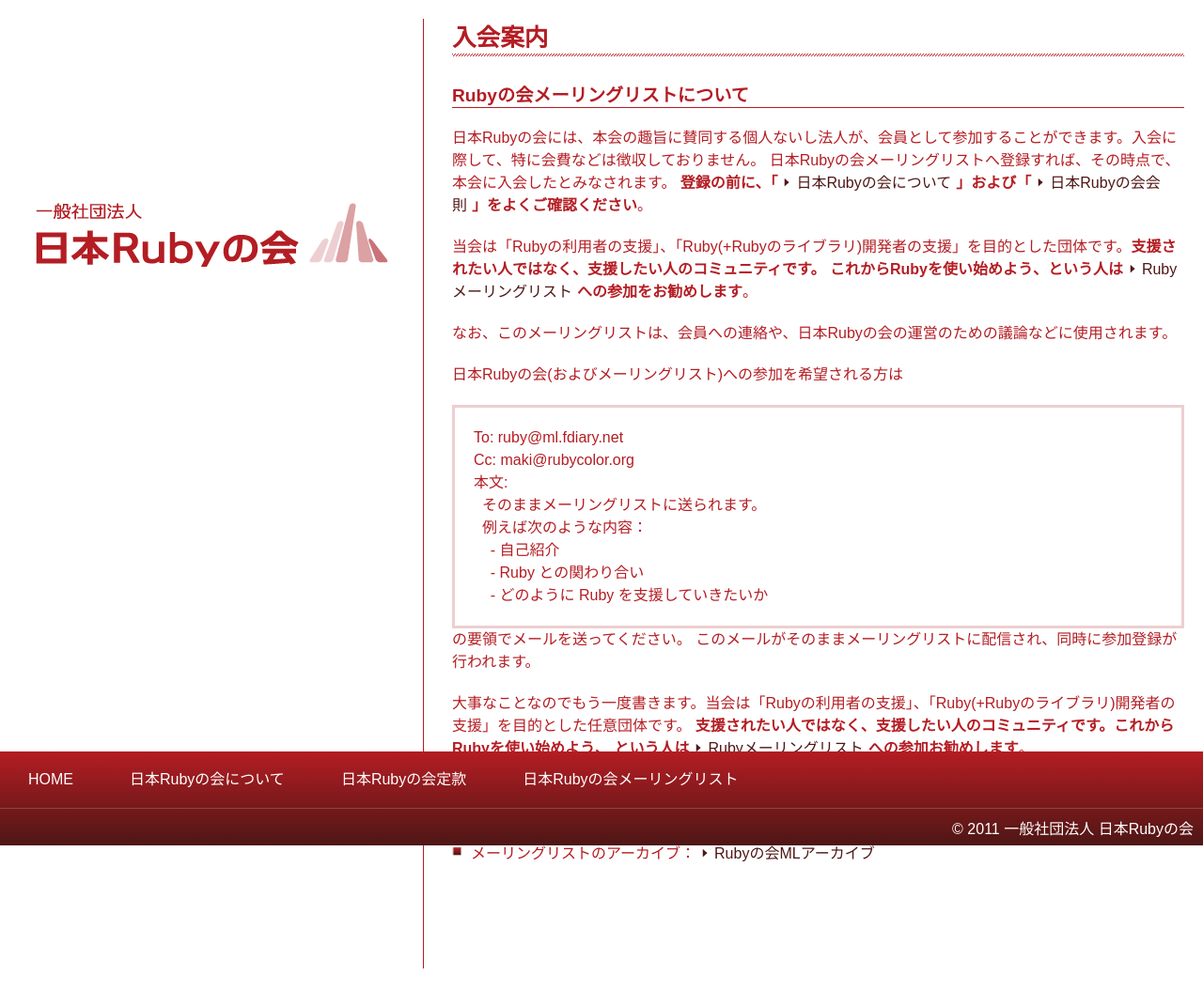
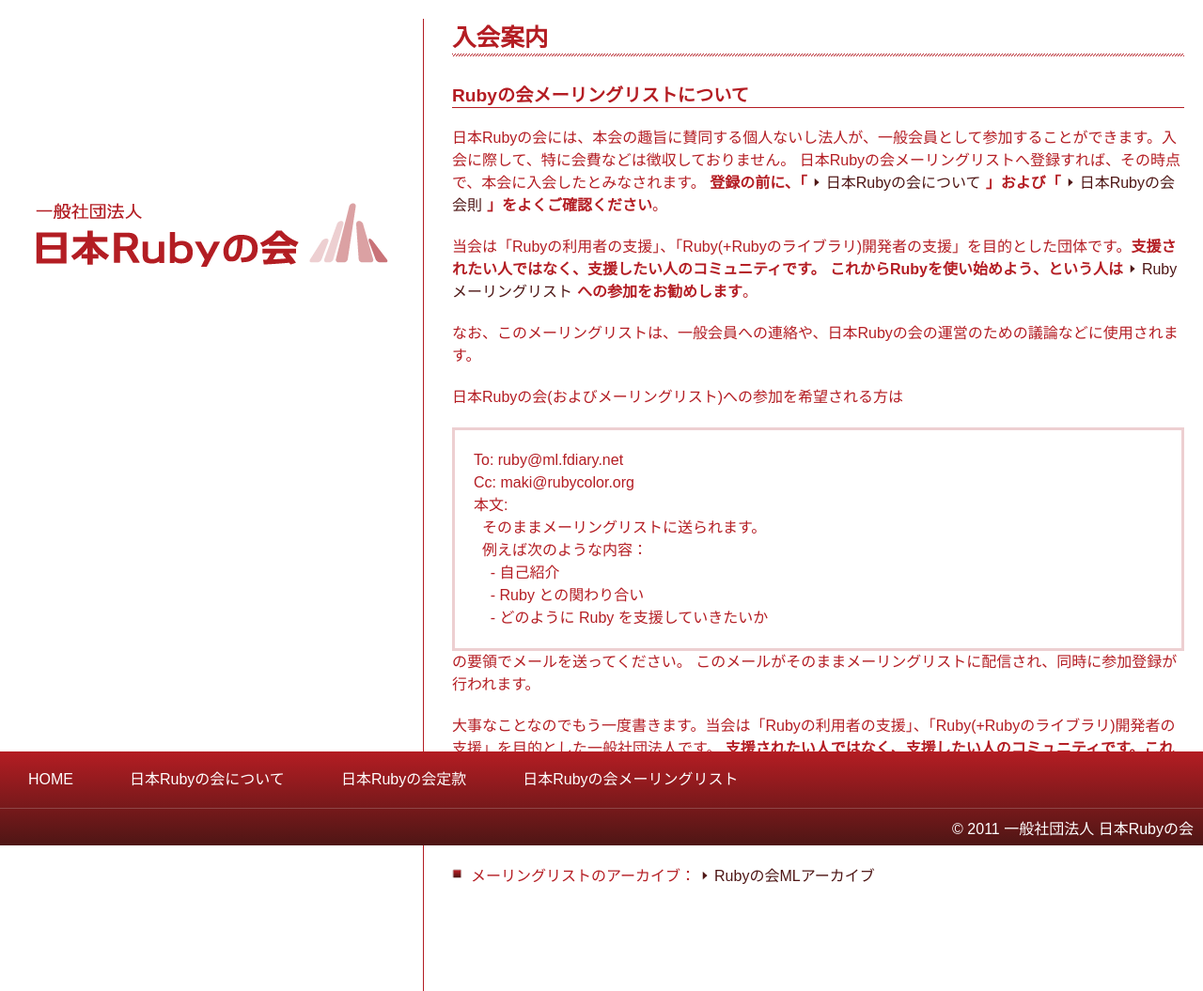
Before and after one commit to ruby-no-kai/official, a Jekyll site: the page built from mailinglist.md, in a window 1280 px wide. Shown: the whole page at 94% size. Built offline with Jekyll 4.4.1, drawn with Linux system fonts in a browser that asks for light colours; nearby versions of some CDN libraries; Markdown is read by kramdown in place of the engine named in the settings; before the commit the page ends 1031 px from its top, so only the background shows below that.

Commit message:
update description.
* 「会員」だと「会員」だと正会員と一般会員の区別がわかりづらいので、明記した。
* 任意団体の記述が残っていたので、一般社団法人に改めた。

定款の、第5条2の「当法人の会員となるには、当法人が別に定めるところにより申し込み、理事会の承認を得るものとする」は、一般会員 = メーリングリストに登録した人、という結論だったと思うので、それに合わせました。
http://ruby-no-kai.org/bylaws.html

念のため、gh-pagesにマージする前に確認もらいたいです > @takahashim

```diff
--- a/mailinglist.md
+++ b/mailinglist.md
@@ -3,14 +3,14 @@ layout: default
 ---
 # 入会案内
 ## Rubyの会メーリングリストについて
-日本Rubyの会には、本会の趣旨に賛同する個人ないし法人が、会員として参加することができます。入会に際して、特に会費などは徴収しておりません。
+日本Rubyの会には、本会の趣旨に賛同する個人ないし法人が、一般会員として参加することができます。入会に際して、特に会費などは徴収しておりません。
 日本Rubyの会メーリングリストへ登録すれば、その時点で、本会に入会したとみなされます。
 **登録の前に、「[日本Rubyの会について](/aboutus.html)」および「[日本Rubyの会会則](/bylaws.html)」をよくご確認ください**。
 
 当会は「Rubyの利用者の支援」、「Ruby(+Rubyのライブラリ)開発者の支援」を目的とした団体です。**支援されたい人ではなく、支援したい人のコミュニティです。
 これからRubyを使い始めよう、という人は[Rubyメーリングリスト](http://www.ruby-lang.org/ja/community/mailing-lists/)への参加をお勧めします**。
 
-なお、このメーリングリストは、会員への連絡や、日本Rubyの会の運営のための議論などに使用されます。
+なお、このメーリングリストは、一般会員への連絡や、日本Rubyの会の運営のための議論などに使用されます。
 
 日本Rubyの会(およびメーリングリスト)への参加を希望される方は
 
@@ -27,7 +27,7 @@ Cc: maki@rubycolor.org
 
 の要領でメールを送ってください。 このメールがそのままメーリングリストに配信され、同時に参加登録が行われます。
 
-大事なことなのでもう一度書きます。当会は「Rubyの利用者の支援」、「Ruby(+Rubyのライブラリ)開発者の支援」を目的とした任意団体です。
+大事なことなのでもう一度書きます。当会は「Rubyの利用者の支援」、「Ruby(+Rubyのライブラリ)開発者の支援」を目的とした一般社団法人です。
 **支援されたい人ではなく、支援したい人のコミュニティです。これからRubyを使い始めよう、
 という人は[Rubyメーリングリスト](http://www.ruby-lang.org/ja/community/mailing-lists/)への参加お勧めします**。
 
```
